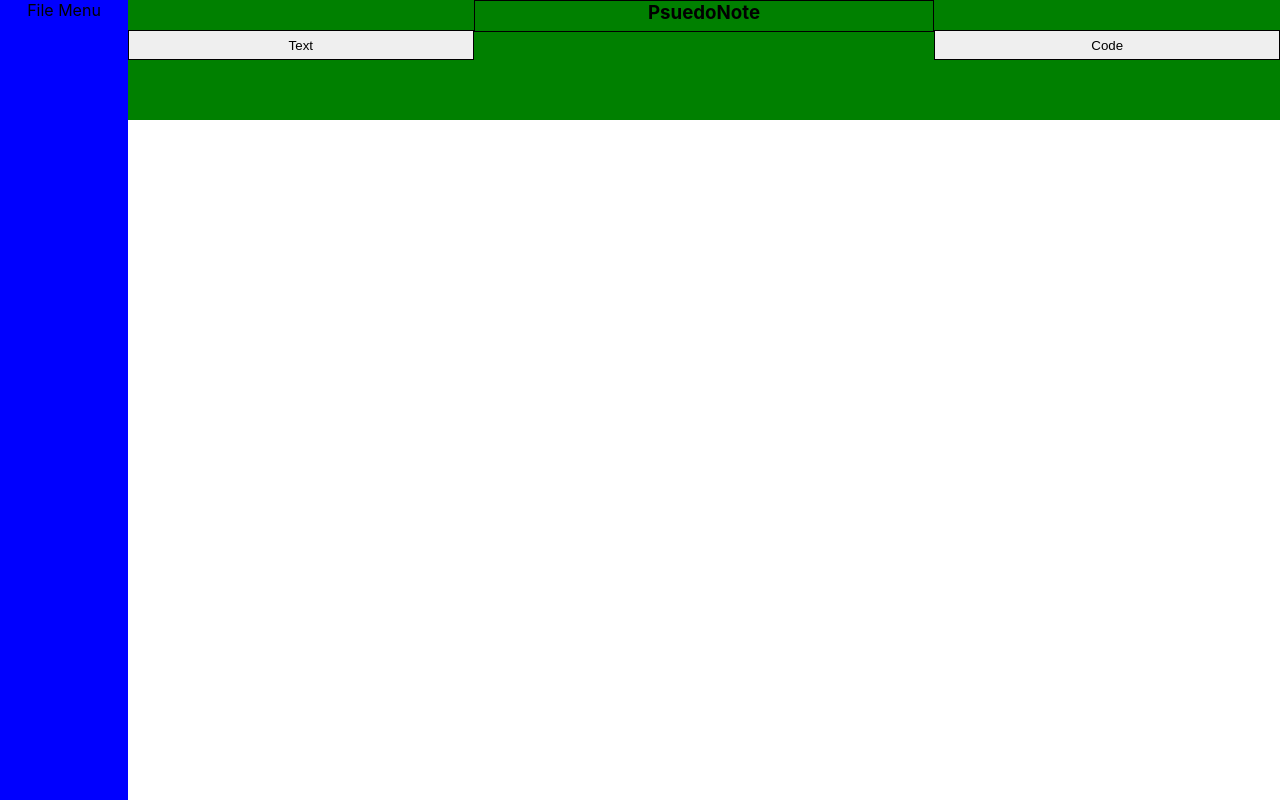
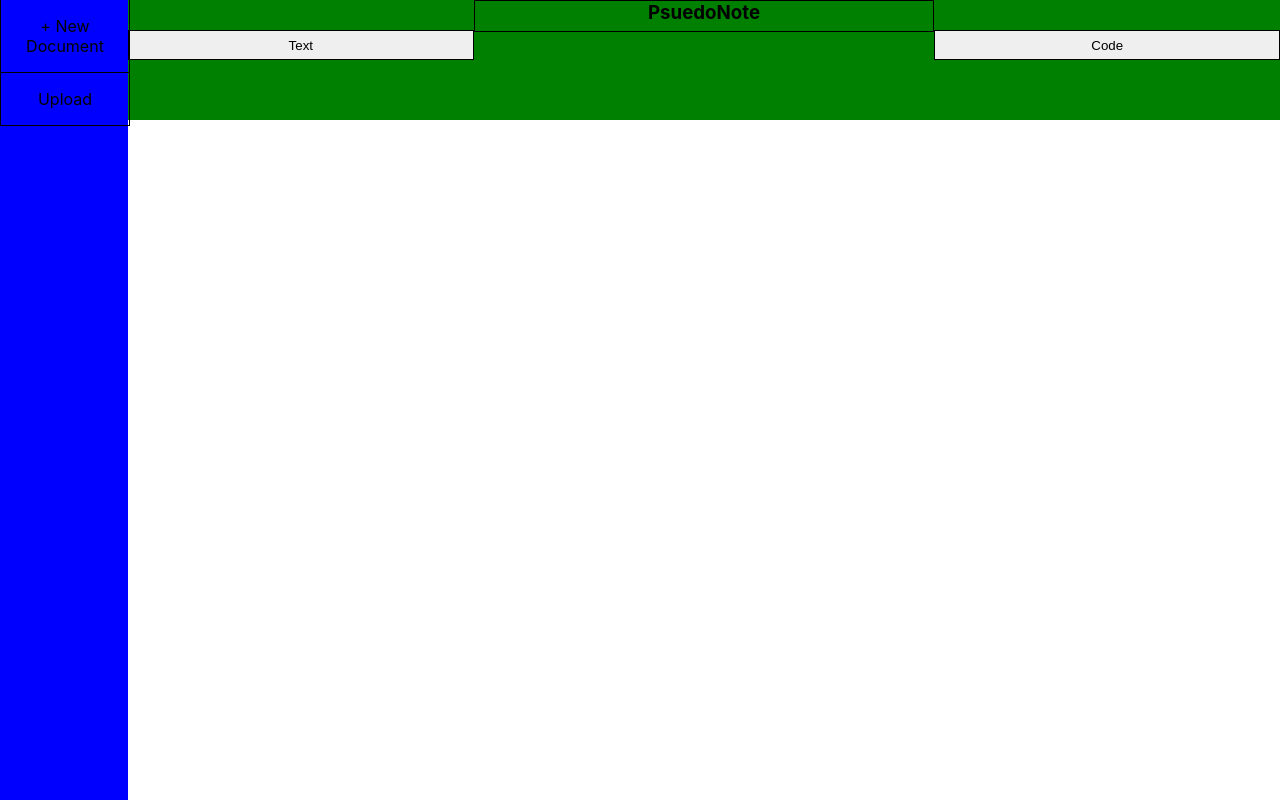
Before and after one commit to nate-kirschner/PseudoNote, a React (Create React App) app: page / in a window 1280 px wide. Built offline with nearby package versions, Linux system fonts and the light colour scheme.

Commit message:
file upload

```diff
--- a/package.json
+++ b/package.json
@@ -10,6 +10,7 @@
     "react-dom": "^17.0.2",
     "react-scripts": "5.0.0",
     "sass": "^1.49.7",
+    "save-file": "^2.3.1",
     "web-vitals": "^2.1.4"
   },
   "scripts": {
--- a/src/components/Document/Document.js
+++ b/src/components/Document/Document.js
@@ -1,7 +1,7 @@
 import Header from './Header/Header';
 import FileMenu from './FileMenu/FileMenu';
 import TextArea from './TextArea/TextArea';
-import React, {useState} from 'react';
+import React, {useEffect, useState} from 'react';
 
 import './Document.scss';
 
@@ -26,11 +26,40 @@ export default function Document() {
         fontSize: 12,
         language: "JavaScript"
     })
+
+    const [textAreas, setTextAreas] = useState({});
+    const [selectedTextArea, setSelectedTextArea] = useState(null);
+
+    const createNewTextArea = (name) => {
+        const newTextArea = {
+            order: Object.keys(textAreas).length,
+            textBoxes: [],
+            textBoxPositions: []
+        }
+        setTextAreas({
+            ...textAreas,
+            [name]: newTextArea
+        })
+        setSelectedTextArea(name)
+    }
+
+    useEffect(() => {
+        console.log(textAreas)
+    }, [textAreas])
+
     return (
         <div className="document">
             <Header setTextStyles={setTextStyles} textStyles={textStyles} setCodeStyles={setCodeStyles} codeStyles={codeStyles}/>
-            <FileMenu />
-            <TextArea />
+            <FileMenu
+                textAreas={textAreas}
+                setTextAreas={setTextAreas}
+                createNewTextArea={createNewTextArea}
+                selectedTextArea={selectedTextArea}
+                setSelectedTextArea={setSelectedTextArea}
+            />
+            {
+                selectedTextArea && <TextArea name={selectedTextArea} textAreas={textAreas} setTextAreas={setTextAreas} />
+            }
         </div>
     )
 }
--- a/src/components/Document/FileMenu/FileMenu.js
+++ b/src/components/Document/FileMenu/FileMenu.js
@@ -1,9 +1,83 @@
+import { useState } from 'react';
+import { save } from 'save-file';
+
 import './FileMenu.scss';
 
-export default function FileMenu() {
+export default function FileMenu({ textAreas, setTextAreas, createNewTextArea, selectedTextArea, setSelectedTextArea }) {
+
+    const [creatingNew, setCreatingNew] = useState(false);
+    const [newFileName, setNewFileName] = useState("");
+
+    const generateNewTextArea = () => {
+        setCreatingNew(true)
+    }
+
+    const handleEnterPress = (e) => {
+        if (e.key === "Enter") {
+            createNewTextArea(newFileName)
+            setCreatingNew(false)
+        }
+    }
+
+    const saveFile = async (name) => {
+        await save(JSON.stringify(textAreas[name]), `${name}.psn`);
+    }
+
+    const uploadFile = (event) => {
+        event.preventDefault()
+        const reader = new FileReader()
+        const fileName = event.target.files[0].name;
+        reader.onload = async (e) => {
+            const text = (e.target.result)
+            console.log(e)
+            setTextAreas({
+                ...textAreas,
+                [fileName]: {
+                    ...JSON.parse(text),
+                    order: Object.keys(textAreas).length
+                },
+            })
+        };
+        reader.readAsText(event.target.files[0])
+    }
+
     return (
         <div className="fileMenu">
-            File Menu
+            <div className="menuItemBlock newDocumentButton"
+                onClick={() => generateNewTextArea()}
+            >
+                + New Document
+            </div>
+            <label
+                for="uploadFile"
+                className="menuItemBlock"
+                id="uploadFileLabel"
+                onChange={(e) => uploadFile(e)}
+                accept=".psn"
+            >Upload</label>
+            <input type="file" id="uploadFile" onChange={(e) => uploadFile(e)}  />
+            {
+                creatingNew && (
+                    <div className="menuItemBlock">
+                        <input
+                            className="fileNameInput"
+                            type="text"
+                            onChange={(e) => setNewFileName(e.target.value)}
+                            onKeyDown={(e) => handleEnterPress(e)}
+                        />
+                    </div>
+                )
+            }
+            {
+                Object.keys(textAreas).map(name => {
+                    return (
+                        <div className="menuItemBlock" onClick={() => setSelectedTextArea(name)}>
+                            {name}
+                            <i className="saveIcon" onClick={() => saveFile(name)}>S</i>
+                        </div>
+                    )
+                })
+            }
         </div>
     )
 }
--- a/src/components/Document/FileMenu/FileMenu.scss
+++ b/src/components/Document/FileMenu/FileMenu.scss
@@ -5,3 +5,43 @@
     height: 100%;
     background-color: blue;
 }
+
+.menuItemBlock {
+    width: 100%;
+    padding: 1em 0;
+    border-bottom: 1px solid black;
+    border-right: 1px solid black;
+    border-left: 1px solid black;
+    position: relative;
+    cursor: pointer;
+}
+
+.fileNameInput {
+    padding: 0;
+    border: 0;
+    background-color: blue;
+    outline-width: 0;
+    border-right: 1px solid black;
+    border-left: 1px solid black;
+    font-size: 20px;
+    width: 90%;
+}
+
+.saveIcon {
+    position: absolute;
+    right: 15px;
+    border: 1px solid black;
+}
+
+#uploadFile {
+    opacity: 0;
+    position: absolute;
+    z-index: -1;
+}
+
+#uploadFileLabel {
+    width: 100%;
+    // height: 100%;
+    display: block;
+
+}
--- a/src/components/Document/TextArea/TextArea.js
+++ b/src/components/Document/TextArea/TextArea.js
@@ -3,10 +3,28 @@ import TextField from './TextField/TextField';
 
 import './TextArea.scss';
 
-export default function TextArea() {
+export default function TextArea({ name, textAreas, setTextAreas }) {
 
     const [textBoxes, setTextBoxes] = useState([]);
     const [textBoxPositions, setTextBoxPositions] = useState([]);
+
+    useEffect(() => {
+        if (textAreas[name]) {
+            setTextBoxes(textAreas[name].textBoxes || [])
+            setTextBoxPositions(textAreas[name].textBoxPositions || [])
+        }
+    }, [name])
+
+    useEffect(() => {
+        setTextAreas({
+            ...textAreas,
+            [name]: {
+                ...textAreas[name],
+                textBoxes: textBoxes,
+                textBoxPositions: textBoxPositions
+            }
+        })
+    }, [name, textBoxes, textBoxPositions])
 
     const handleTextAreaClicked = (e) => {
         const top = e.clientY;
@@ -21,10 +39,15 @@ export default function TextArea() {
         })
         if (outsideTextBox) {
             setTextBoxPositions([...textBoxPositions, {top: top, left: left, width: 250, height: 300}])
-            setTextBoxes([
+            setTextBoxes({
                 ...textBoxes,
-                <TextField top={top} left={left} mode={"code"} />
-            ])
+                [(top + left)]: {
+                    value: [],
+                    top: top,
+                    left: left,
+                    mode: "code"
+                }
+            })
         }
     }
 
@@ -33,7 +56,9 @@ export default function TextArea() {
             onClick={(e) => handleTextAreaClicked(e)}
         >
             {
-                textBoxes
+                Object.values(textBoxes).map(box => {
+                    return <TextField top={box.top} left={box.left} textBoxes={textBoxes} setTextBoxes={setTextBoxes} />
+                })
             }
         </div>
     )
--- a/src/components/Document/TextArea/TextField/Letter/Letter.js
+++ b/src/components/Document/TextArea/TextField/Letter/Letter.js
@@ -1,4 +1,4 @@
-import { useRef } from 'react'
+import { useEffect, useRef } from 'react'
 import './Letter.scss'
 
 export default function Letter({ className, value, letterCount, letterClicked }) {
--- a/src/components/Document/TextArea/TextField/TextField.js
+++ b/src/components/Document/TextArea/TextField/TextField.js
@@ -1,16 +1,30 @@
-import { useState, useRef } from 'react';
+import { useState, useRef, useEffect } from 'react';
 import Letter from './Letter/Letter';
 import { handleWordInput, handleOpenBracket, handleArrowDown, handleArrowUp, handleEnter } from './TextFieldService';
 
 import './TextField.scss';
 
-export default function TextField({ mode, top, left }) {
+export default function TextField({ top, left, textBoxes, setTextBoxes }) {
 
     const [value, setValue] = useState([]);
     const [cursorPosition, setCursorPosition] = useState(0);
     const [letterCount, setLetterCount] = useState(0);
 
     const inputRef = useRef(null);
+
+    useEffect(() => {
+        setValue(textBoxes[top + left].value)
+    }, [top, left])
+
+    useEffect(() => {
+        setTextBoxes({
+            ...textBoxes,
+            [top + left]: {
+                ...textBoxes[top + left],
+                value: value
+            }
+        })
+    }, [value])
 
     const letterClicked = (letterNum) => {
         setCursorPosition(letterNum);
@@ -64,14 +78,21 @@ export default function TextField({ mode, top, left }) {
         setCursorPosition(cursorPosition + 1);
         setLetterCount(letterCount + 1);
 
-        return (
-            <Letter
-                    className={""}
-                    value={newLetter}
-                    letterCount={letterCount}
-                    letterClicked={letterClicked}
-            />
-        )
+        return {
+            className: "",
+            value: newLetter,
+            letterCount: letterCount,
+            letterClicked: letterClicked,
+        }
+
+        // return (
+        //     <Letter
+        //             className={""}
+        //             value={newLetter}
+        //             letterCount={letterCount}
+        //             letterClicked={letterClicked}
+        //     />
+        // )
     }
 
     const handleInput = (letter) => {
@@ -116,9 +137,35 @@ export default function TextField({ mode, top, left }) {
             // onKeyPress={(e) => handleKeyPress(e)}
             onKeyDown={(e) => handleKeyDown(e)}
         >
-            <span className="value">{value.slice(0, cursorPosition)}</span>
+            {/* <span className="value">{value.slice(0, cursorPosition)}</span>
             <input className="frontInput" type="text" ref={inputRef} onChange={(e) => handleInput(e.target.value)} value=""/>
-            <span className="value">{value.slice(cursorPosition, value.length)}</span>
+            <span className="value">{value.slice(cursorPosition, value.length)}</span> */}
+
+            <span className="value">
+                {
+                    value.slice(0, cursorPosition).map(letter => {
+                        return <Letter
+                            className={letter.className}
+                            value={letter.value}
+                            letterCount={letter.letterCount}
+                            letterClicked={letter.letterClicked}
+                        />
+                    })
+                }
+            </span>
+            <input className="frontInput" type="text" ref={inputRef} onChange={(e) => handleInput(e.target.value)} value=""/>
+            <span className="value">
+                {
+                    value.slice(cursorPosition, value.length).map(letter => {
+                        return <Letter
+                            className={letter.className}
+                            value={letter.value}
+                            letterCount={letter.letterCount}
+                            letterClicked={letter.letterClicked || null}
+                        />
+                    })
+                }
+            </span>
 
         </div>
     )
```
Also changed, not shown: src/components/Document/TextArea/TextField/TextFieldService.js (+26 -18 lines), 1 other file (tests, documents, lock files or other folders).
